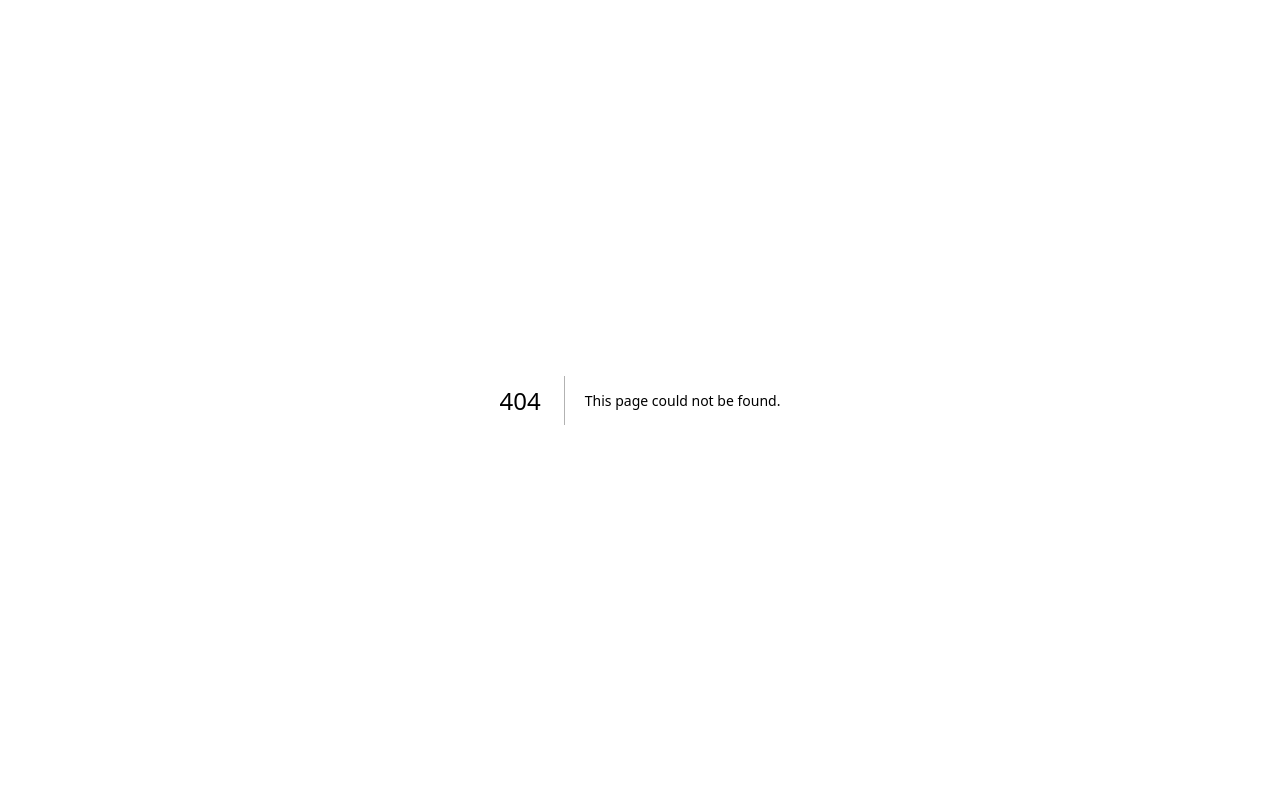
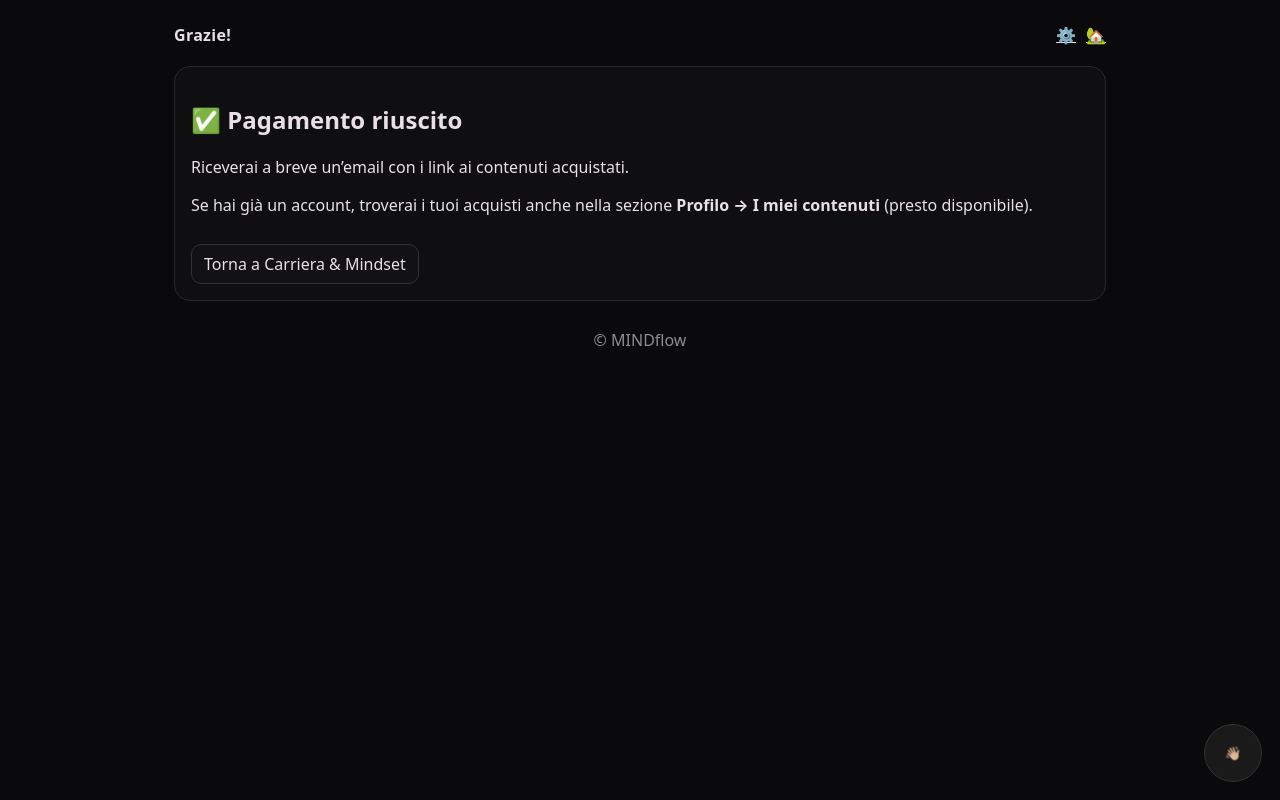
Before and after one commit to mindflowapplicazione-png/MINDflow.app, a Next.js app: page /success in a window 1280 px wide. Before the commit this address had no page. Built offline with nearby package versions, Linux system fonts and the light colour scheme.

Commit message:
Create success.js

```diff
--- /dev/null
+++ b/pages/success.js
@@ -0,0 +1,18 @@
+// pages/success.js
+import Layout from '../components/Layout';
+export default function Success(){
+  return (
+    <Layout title="Grazie!">
+      <div className="card">
+        <h2>✅ Pagamento riuscito</h2>
+        <p>Riceverai a breve un’email con i link ai contenuti acquistati.</p>
+        <p>Se hai già un account, troverai i tuoi acquisti anche nella sezione <strong>Profilo → I miei contenuti</strong> (presto disponibile).</p>
+        <a className="btn" href="/carriera">Torna a Carriera & Mindset</a>
+      </div>
+      <style jsx>{`
+        .card{border:1px solid #2a2a2a;background:#0f0f11;border-radius:16px;padding:16px}
+        .btn{display:inline-block;margin-top:12px;padding:8px 12px;border:1px solid #333;background:#121214;border-radius:10px;text-decoration:none}
+      `}</style>
+    </Layout>
+  );
+}
```
